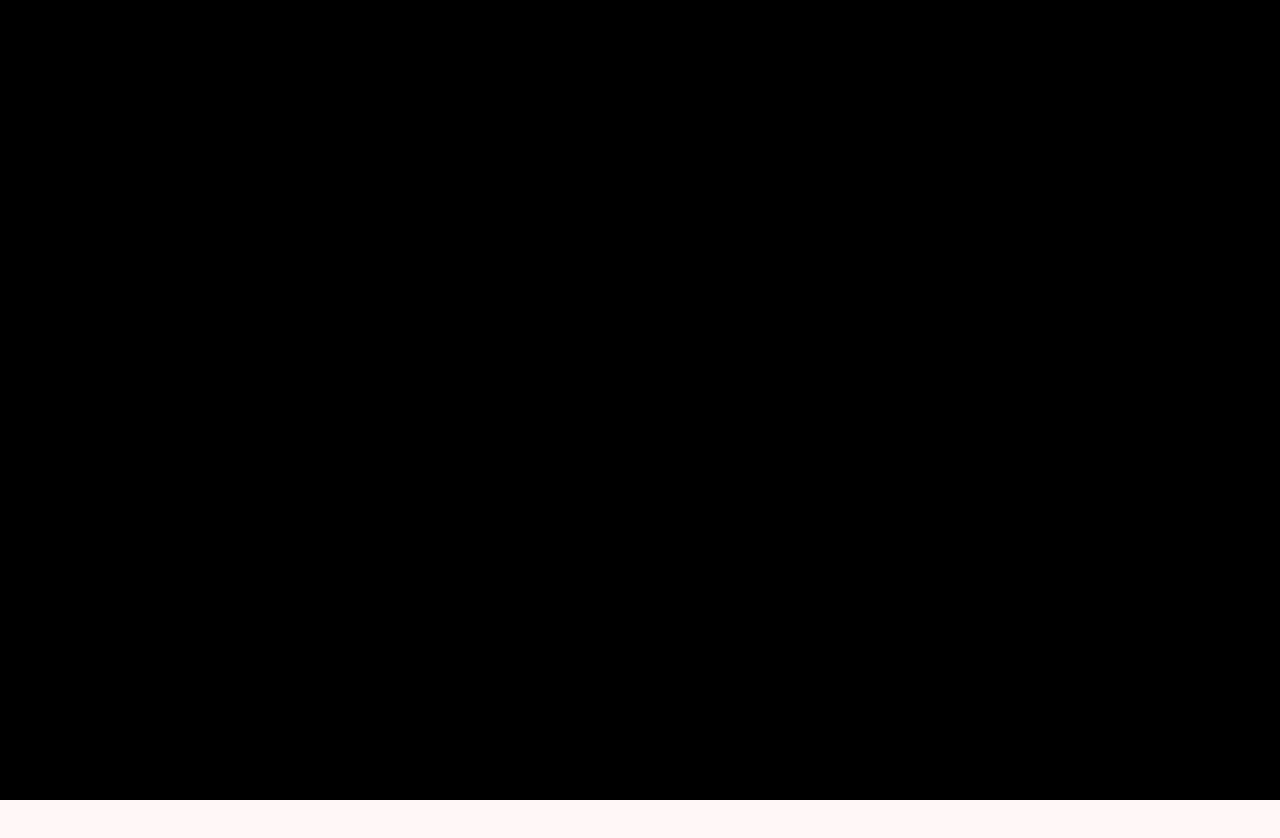
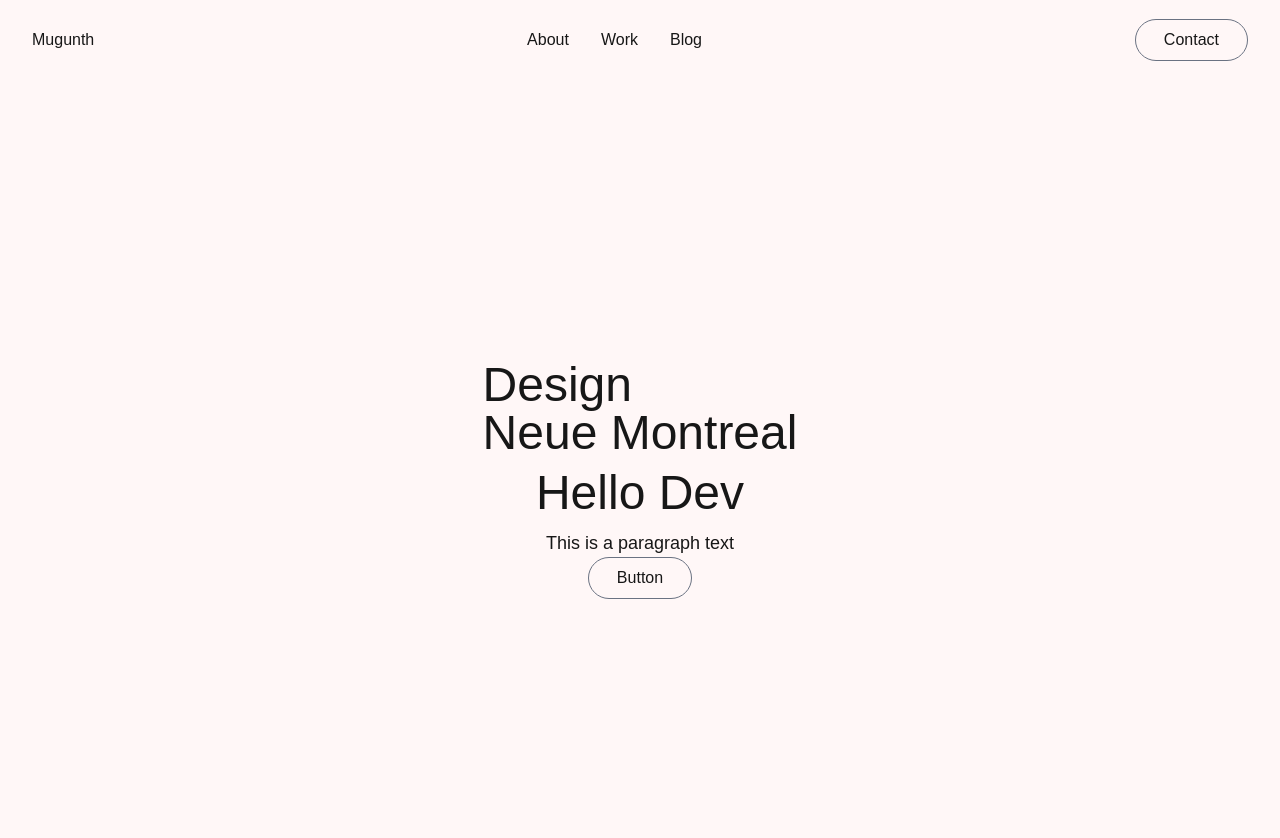
Before and after one commit to Mugunth140/portfolio, a Next.js app: page / in a window 1280 px wide. Shown: the top 838 px of the page. Built offline with nearby package versions, Linux system fonts and the light colour scheme; a web font is replaced by a local one.

Commit message:
feat: Enhance navigation and mobile menu functionality

```diff
--- a/src/app/layout.jsx
+++ b/src/app/layout.jsx
@@ -1,6 +1,6 @@
 // import { Geist, Geist_Mono } from 'next/font/google';
 import './globals.css';
-import  Navbar from '../components/Navbar';
+import Navbar from '../components/Navbar';
 
 // const geistSans = Geist({
 //   variable: '--font-geist-sans',
@@ -21,8 +21,8 @@ export default function RootLayout({ children }) {
   return (
     <html lang="en">
       <body>
-      <Navbar />
-      {children}
+        <Navbar />
+        {children}
       </body>
     </html>
   );
--- a/src/components/Btn.jsx
+++ b/src/components/Btn.jsx
@@ -42,11 +42,7 @@ export default function RoundedButton({ children, backgroundColor = '#455CE9', .
         <p className="relative z-[1] transition-colors duration-300 ease-linear group-hover:text-white hover:text-white subpixel-antialiased">
           {children}
         </p>
-        <div
-          ref={circle}
-          className="absolute w-full h-[150%] rounded-full top-full"
-          style={{ backgroundColor }}
-        ></div>
+        <div ref={circle} className="absolute w-full h-[150%] rounded-full top-full" style={{ backgroundColor }}></div>
       </div>
     </Magnetic>
   );
--- a/src/components/NavItems.jsx
+++ b/src/components/NavItems.jsx
@@ -1,14 +1,28 @@
-import Btn from './Btn'
-import Link from 'next/link'
+import Btn from './Btn';
+import Link from 'next/link';
 
 const NavItems = () => {
   return (
-    <ul className='hidden md:flex flex-row items-center gap-8'>
-      <li><Link href={'/about'}>About</Link></li>
-      <li><Link href={'/work'}>Work</Link></li>
-      <Btn><Link href={'/contact'}>Contact</Link></Btn>
-    </ul>
-  )
-}
+    <>
+      <ul className="hidden md:flex flex-row items-center gap-8">
+        <li>
+          <Link href={'/about'}>About</Link>
+        </li>
+        <li>
+          <Link href={'/work'}>Work</Link>
+        </li>
+        {/* TODO: Add Blog */}
+        <li>
+          <Link href={'#'}>Blog</Link>
+        </li>
+      </ul>
+      <div className="hidden md:inline-block">
+        <Btn>
+          <Link href={'/contact'}>Contact</Link>
+        </Btn>
+      </div>
+    </>
+  );
+};
 
 export default NavItems;
--- a/src/components/Navbar.jsx
+++ b/src/components/Navbar.jsx
@@ -1,15 +1,15 @@
-import HamMenu from '@/mobile/HamMenu'
-import NavItems from './NavItems'
-import  Link from 'next/link'
+import HamMenu from '@/mobile/HamMenu';
+import NavItems from './NavItems';
+import Link from 'next/link';
 
 const Navbar = () => {
   return (
-    <nav className='flex flex-row justify-between items-center p-8 sticky top-0 left-0 filter-blur-xl z-50'>
-      <Link href={"/"}>Mugunth</Link>
+    <nav className="md:h-[80px] flex flex-row justify-between items-center px-5  py-4 md:p-8 sticky top-0 left-0 filter-blur-xl z-50 ">
+      <Link href={'/'}>Mugunth</Link>
       <NavItems />
       <HamMenu />
     </nav>
-  )
-}
+  );
+};
 
-export default Navbar
+export default Navbar;
--- a/src/mobile/HamMenu.jsx
+++ b/src/mobile/HamMenu.jsx
@@ -1,11 +1,10 @@
-'use client'
-import { useState } from 'react'
+'use client';
+import { useState } from 'react';
 import gsap from 'gsap';
-import { useGSAP } from '@gsap/react'
+import { useGSAP } from '@gsap/react';
 
 gsap.registerPlugin(useGSAP);
 const HamMenu = () => {
-
   const [isActive, setIsActive] = useState(false);
   const toggleMenu = () => {
     setIsActive(!isActive);
@@ -19,55 +18,58 @@ const HamMenu = () => {
       },
     });
 
-   const hamOverlayTl = gsap.timeline({})
-
-    hamItemTl.fromTo('#ham-item-1',
+    hamItemTl
+      .fromTo(
+        '#ham-item-1',
         {
           rotation: isActive ? 45 : 0,
           y: isActive ? 3 : 0,
-        transformOrigin: "center"
+          transformOrigin: 'center',
         },
         {
           rotation: isActive ? 0 : 45,
           y: isActive ? 0 : 3,
-        transformOrigin: "center"
+          transformOrigin: 'center',
         },
       )
-    .fromTo('#ham-item-2', {
+      .fromTo(
+        '#ham-item-2',
+        {
           rotation: isActive ? -45 : 0,
           y: isActive ? -3 : 0,
-      transformOrigin: "center"
-    },{
+          transformOrigin: 'center',
+        },
+        {
           rotation: isActive ? 0 : -45,
           y: isActive ? 0 : -3,
-      transformOrigin: "center"
-    }, "<");
+          transformOrigin: 'center',
+        },
+        '<',
+      );
 
-    hamOverlayTl.to('#ham-overlay-container', {
-      y: isActive ? "-100%" : 0,
-      duration: 0.35,
-      ease: 'circle.out',
-    })
-    .to('#ham-overlay', {
-      y: isActive ? "-100%" : 0,
-      duration: 0.35,
-      ease: 'power2.inOut',
-      delay: 0.05,
-    })
-
-  }, [isActive])
+    gsap.to('#ham-overlay', {
+      y: isActive ? '-100%' : 0,
+      ease: [0.25, 0.1, 0.25, 1],
+      duration: 0.6,
+      delay: 0.15,
+    });
+  }, [isActive]);
 
   return (
     <>
-   <div className='md:hidden border rounded-4xl bg-gray-900 h-[65px] w-[65px] flex-center flex-col gap-1 z-50' onClick={toggleMenu}>
-     <p className={` bg-white h-[1px] w-7 relative`} id='ham-item-1'></p>
-     <p className={` bg-white h-[1px] w-7 relative`} id='ham-item-2' ></p>
+      <div
+        className="md:hidden border border-gray-500 rounded-4xl bg-gray-800 h-[65px] w-[65px] flex-center flex-col gap-1 z-50"
+        onClick={toggleMenu}
+      >
+        <p className={` bg-white h-[1px] w-7 relative`} id="ham-item-1"></p>
+        <p className={` bg-white h-[1px] w-7 relative`} id="ham-item-2"></p>
       </div>
-   <div id="ham-overlay-container" className='absolute h-dvh w-full bg-blue-950 top-0 left-0 z-40 flex flex-col items-center justify-center gap-8 '>
-    <div id="ham-overlay" className='h-dvh w-full bg-black'></div>
-   </div>
+      <div
+        id="ham-overlay"
+        className="md:hidden absolute h-dvh w-full bg-blue-300 top-0 left-0 z-40 flex flex-col items-center justify-center gap-8 "
+      ></div>
     </>
-  )
-}
+  );
+};
 
-export default HamMenu
+export default HamMenu;
```
Also changed, not shown: src/app/about/page.jsx (+4 -6 lines), src/app/contact/page.jsx (+4 -6 lines), src/app/page.jsx (+6 -5 lines), src/app/work/page.jsx (+4 -6 lines), src/components/Magnetic.jsx (+9 -10 lines), src/plugins/gsap.plugin.js (line endings or trailing spaces). Lines whose indentation alone changed are shown as unchanged.
